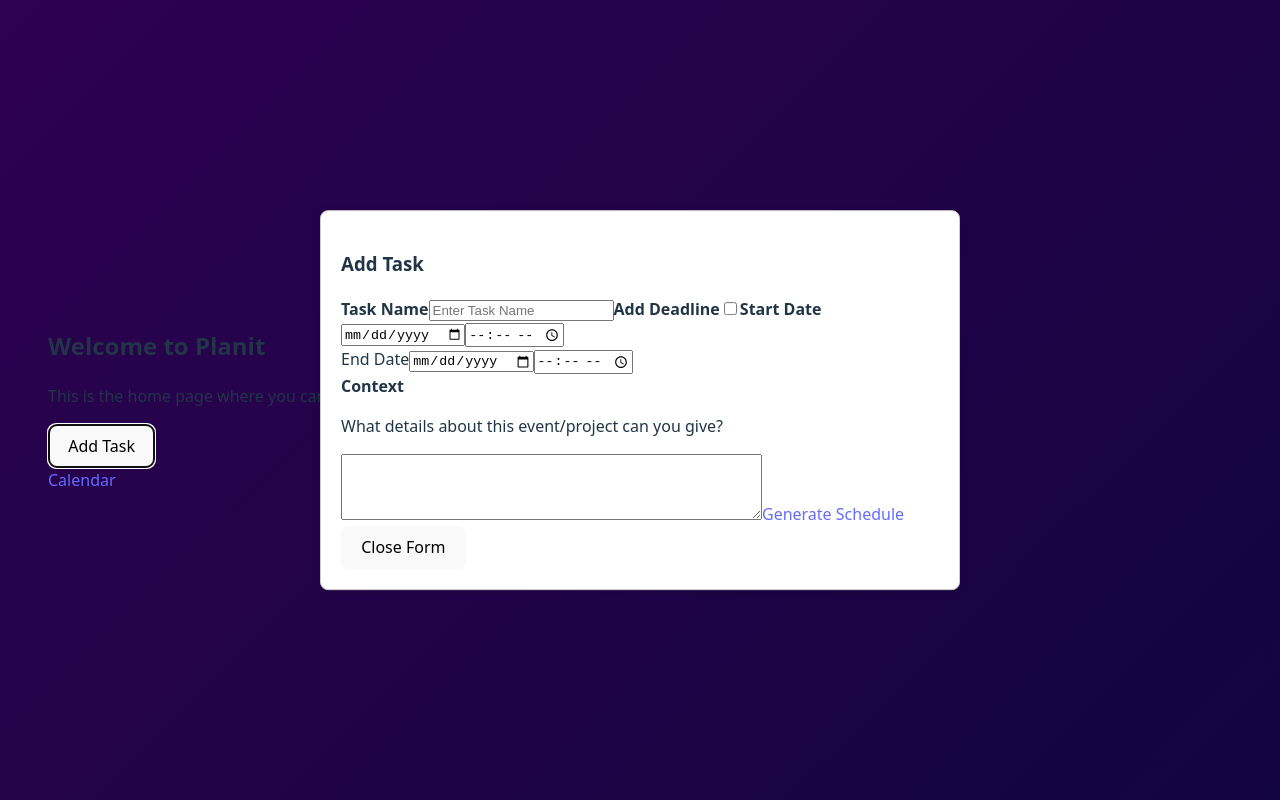
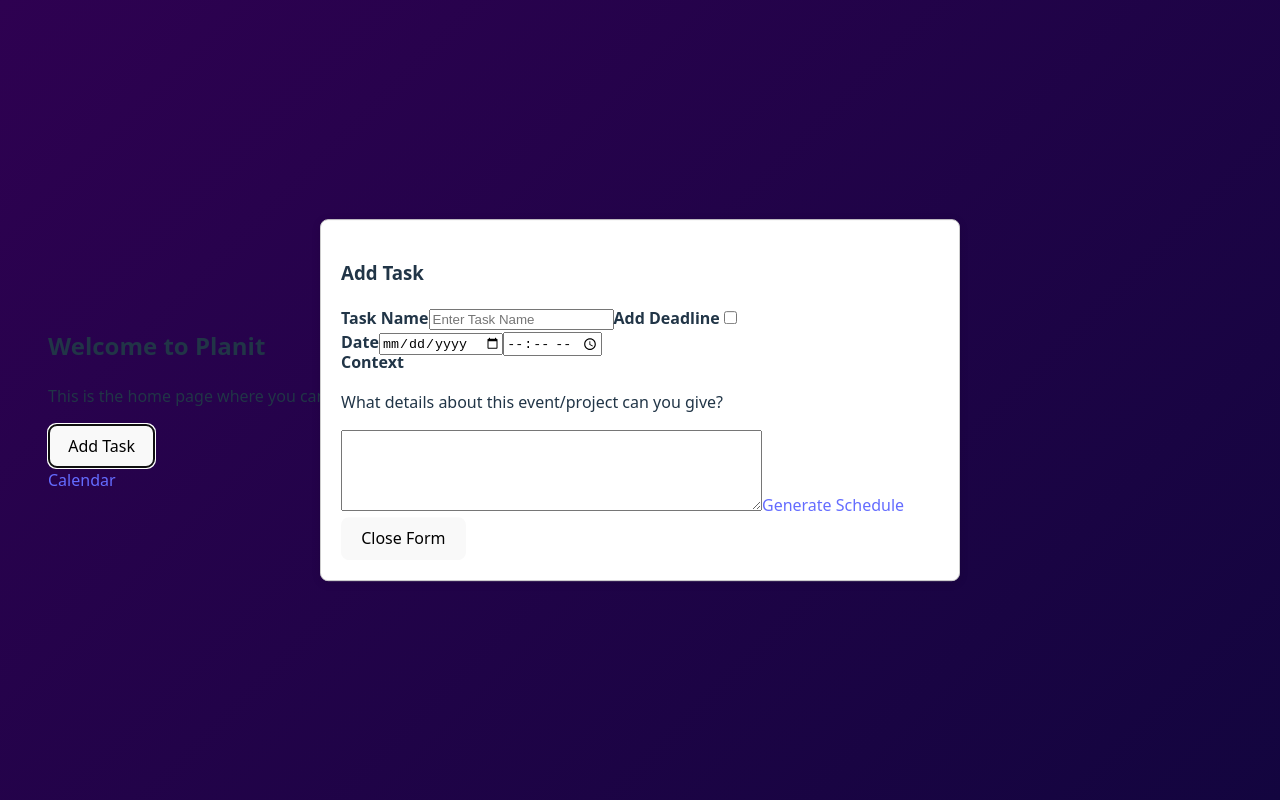
Before and after one commit to HTV-PlanIt-OneSmallStep/frontend, a React app: page / in a window 1280 px wide. Both pictures are taken after a click on the button "Add Task". Built offline with nearby package versions, Linux system fonts and the light colour scheme; the HTML template or start-up script is replaced by a standard one.

Commit message:
finished form features

```diff
--- a/src/App.css
+++ b/src/App.css
@@ -39,3 +39,8 @@
 .read-the-docs {
   color: #888;
 }
+
+
+.row {
+  display: flex;
+}
--- a/src/components/form/form.css
+++ b/src/components/form/form.css
@@ -15,3 +15,33 @@
 .hidden {
     display: none;
 }
+
+.dropdown-content {
+    max-height: 200px;
+    position: absolute;
+    margin-top: 30px;
+    overflow-y: scroll;
+    display: flex;
+    flex-direction: column;
+    gap: 2px;
+    border: 1px solid #ccc;
+    max-width: min-content;
+
+    & > * {
+        width: 100%;
+    }
+}
+
+.time-dropdown-wrapper {
+    display: flex;
+    flex-direction: column;
+    align-items: center;
+}
+
+.date-time-row {
+    gap: 6px;
+
+    & > * {
+        height: 20px;
+    }
+}
--- a/src/components/form/form.jsx
+++ b/src/components/form/form.jsx
@@ -1,35 +1,117 @@
-import React from 'react';
+import React, { useState } from 'react';
 import { NavLink } from 'react-router-dom';
 import './form.css';
 
 
 export default function Form({ closeForm, showForm }) {
-    const[deadline, setDeadline] = React.useState(true);
+
+    const [formData, setFormData] = useState({
+        taskName: "Enter Task Name",
+        addDeadline: false,
+        startDate: "",
+        startTime: "",
+        endDate: "",
+        endTime: "",
+        context: ""
+    });
+
+    function handleDeadline() {
+        setFormData(prevData => ({
+            ...prevData,
+            addDeadline: !formData.addDeadline
+        }));
+    }
+
+    function handleNameChange() {
+        setFormData(prevData => ({
+            ...prevData,
+            taskName: document.getElementById("task-name").value
+        }));
+    }
+
+    function handleStartDateChange() {
+        setFormData(prevData => ({
+            ...prevData,
+            startDate: document.getElementById("start-date").value
+        }));
+    }
+
+    function handleEndDateChange() {
+        setFormData(prevData => ({
+            ...prevData,
+            endDate: document.getElementById("end-date").value
+        }));
+    }
+
+    function handleStartTimeChange() {
+        setFormData(prevData => ({
+            ...prevData,
+            startTime: document.getElementById("start-time").value
+        }));
+    }
+
+    function handleEndTimeChange() {
+        setFormData(prevData => ({
+            ...prevData,
+            endTime: document.getElementById("end-time").value
+        }));
+    }
+
+    function showEndDateTime() {
+        return (
+            <div className='end-date-time-row' id="end-date-tme-row">
+                <label htmlFor='end' >End Date </label>
+                <input type="date" name="endDate" id="end-date" value={formData.EndDate} min={getCurrentDate} onChange={handleEndDateChange}/>
+                <input type="time" name="endTime" id="end-time" value={formData.EndTime} onInput={handleEndTimeChange} />
+            </div>
+        )
+    }
+
+    function getCurrentDate() {
+        const today = new Date();
+        const day = today.getDate();
+        return day;
+    }
 
     return (
         <form className={showForm ? "add-task-form" : "add-task-form hidden"}>
             <h3>Add Task</h3>
 
             <label htmlFor="Name"><b>Task Name</b></label>
-            <input type="text" placeholder="Enter Task Name" name="Name" required />
+            <input type="text" id="task-name" placeholder={formData.taskName} name="Name" onInput={handleNameChange} required />
 
             <label htmlFor="deadline"><b>Add Deadline</b></label>
-            <input type="checkbox" />
+            <input type="checkbox" id="deadline-checkbox" onClick={handleDeadline} />
 
-            <label htmlFor="start"><b>{deadline ? "Start Date" : "Date"}</b></label>
-            <input type="date" name="beginDate" value="" min="2025-10-04"/>
-            <input type="time" name="beginTime" />
+            <div className="date-time-row">
+                <div className='start-date-time-row'>
+                    <label htmlFor="start">
+                        <b>{formData.addDeadline ? "Start Date" : "Date"}</b>
+                    </label>
+                    <input type="date" name="beginDate" value={formData.startDate} id="start-date" min="2025-10-05" onChange={handleStartDateChange}/>
+                    <input type="time" name="beginTime" id="start-time" onInput={handleStartTimeChange}/>
+                    <div className="time-dropdown-wrapper">
 
-            <div>
-                <label htmlFor='end' >End Date</label>
-                <input type="date" name="endDate" value="" min="2025-10-04"/>
-                <input type="time" name="endTime" />
+                        {/* <div id="time-dropdown" className="dropdown-content">
+                            {Array.from({ length: 24 }, (_, i) => (
+                                <button key={i}>{i === 0 ? '12:00 AM' : i < 12 ? `${i}:00 AM` : i === 12 ? '12:00 PM' : `${i - 12}:00 PM`}</button>
+                            ))}
+                        </div> */}
+                    </div>
+                </div>
+
+                {formData.addDeadline && showEndDateTime()}
+
+
             </div>
 
 
-            <label htmlFor="psw"><b>Context</b></label>
+
+
+
+            <label htmlFor="context"><b>Context</b></label>
             <p>What details about this event/project can you give?</p>
-            <textarea id="context" name="context" rows="4" cols="50" />
+            <textarea id="context" name="context" rows="5" cols="50" />
 
             <NavLink to="/calendar" className={({isActive}) => isActive ? 'active' : ''}>
                 Generate Schedule
```
Also changed, not shown: 1 other file (tests, documents, lock files or other folders).
